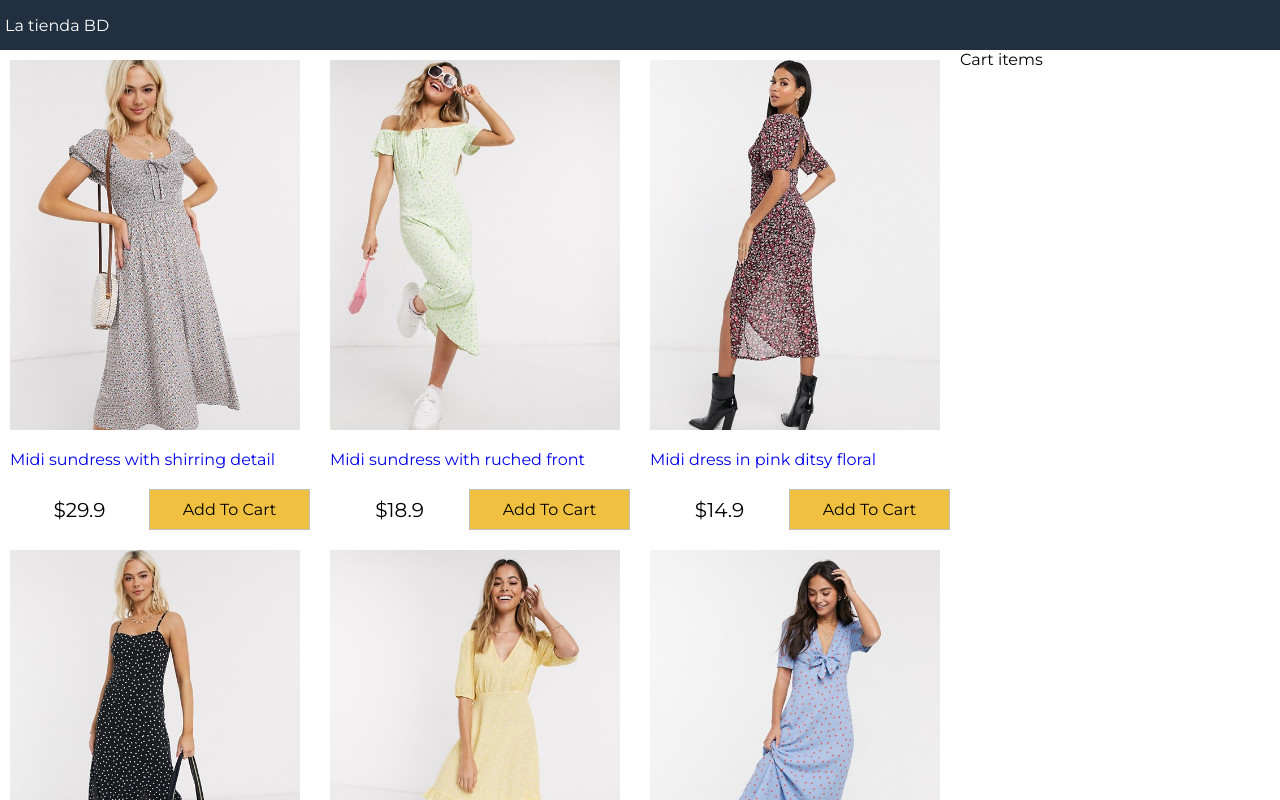
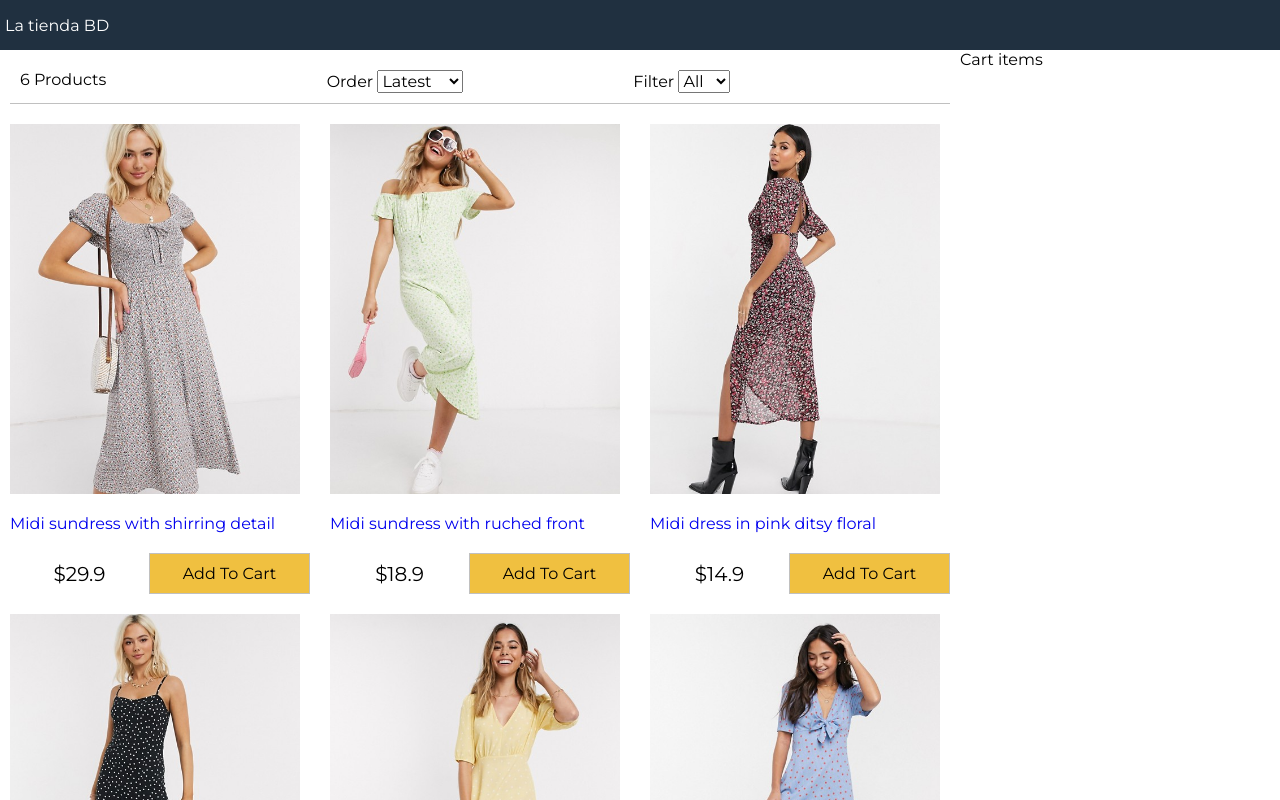
Before and after one commit to reasat-rafio/la-tienda-bd, a React (Create React App) app: page / in a window 1280 px wide. Shown: the top 800 px of the page. Built offline with nearby package versions, Linux system fonts and the light colour scheme.

Commit message:
filter component

```diff
--- a/src/App.css
+++ b/src/App.css
@@ -133,3 +133,17 @@
 .button.primary {
    background-color: #f0c040;
 }
+
+/* Filter */
+
+.filter {
+   display: flex;
+   padding: 1rem;
+   margin: 1rem;
+   border-bottom: 0.1rem #c0c0c0 solid;
+   justify-content: space-between;
+}
+
+.filter div {
+   flex: 1;
+}
--- a/src/App.js
+++ b/src/App.js
@@ -3,13 +3,48 @@
 import React, { Component, useState } from "react";
 import data from "./data.json";
 import Products from "./components/Products";
+import Filter from "./components/Filter";
 
 const App = () => {
-   const [state, setState] = useState({
-      products: data.products,
-      size: "",
-      sort: "",
-   });
+   const [products, setProducts] = useState(data.products);
+   const [size, setSize] = useState("");
+   const [sort, setSort] = useState("");
+
+   const filterProducts = (event) => {
+      if (event.target.value === "") {
+         setProducts(data.products);
+         setSize(event.target.value);
+      } else {
+         setSize(event.target.value);
+         setProducts(
+            data.products.filter(
+               (p) => p.availableSizes.indexOf(event.target.value) >= 0
+            )
+         );
+      }
+   };
+
+   const sortProducts = (event) => {
+      const sort = event.target.value;
+      setSort(sort);
+      setProducts(
+         products
+            .slice()
+            .sort((a, b) =>
+               sort === "lowest"
+                  ? a.price > b.price
+                     ? 1
+                     : -1
+                  : sort === "highest"
+                  ? a.price < b.price
+                     ? 1
+                     : -1
+                  : a._id > b._id
+                  ? 1
+                  : -1
+            )
+      );
+   };
 
    return (
       <div className="grid-container">
@@ -19,7 +54,14 @@
          <main>
             <div className="content">
                <div className="main">
-                  <Products products={state.products} />
+                  <Filter
+                     count={products.length}
+                     size={size}
+                     sort={sort}
+                     filterProducts={filterProducts}
+                     sortProducts={sortProducts}
+                  />
+                  <Products products={products} />
                </div>
                <div className="sidebar">Cart items</div>
             </div>
--- /dev/null
+++ b/src/components/Filter.js
@@ -0,0 +1,31 @@
+import React from "react";
+
+const Filter = ({ count, sort, size, sortProducts, filterProducts }) => {
+   return (
+      <div className="filter">
+         <div className="filter-result">{count} Products</div>
+         <div className="filter-sort">
+            Order{" "}
+            <select value={sort} onChange={sortProducts}>
+               <option>Latest</option>
+               <option value="lowest">Lowest</option>
+               <option value="highest">Highest</option>
+            </select>
+         </div>
+         <div className="filter-size">
+            Filter{" "}
+            <select value={size} onChange={filterProducts}>
+               <option value="">All</option>
+               <option value="XS">XS</option>
+               <option value="S">S</option>
+               <option value="MD">MD</option>
+               <option value="L">L</option>
+               <option value="XL">XL</option>
+               <option value="XXL">XXL</option>
+            </select>
+         </div>
+      </div>
+   );
+};
+
+export default Filter;
```
